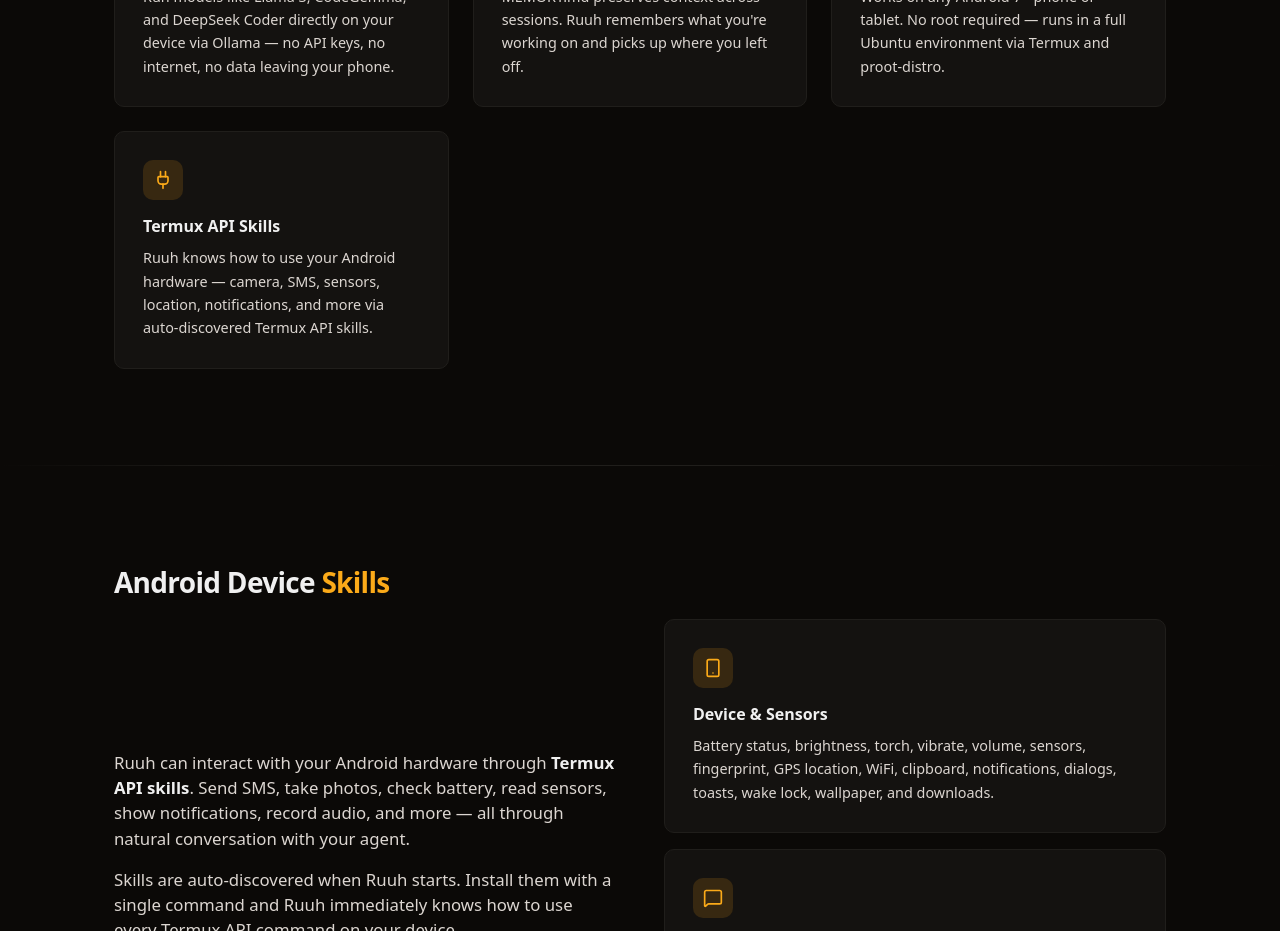
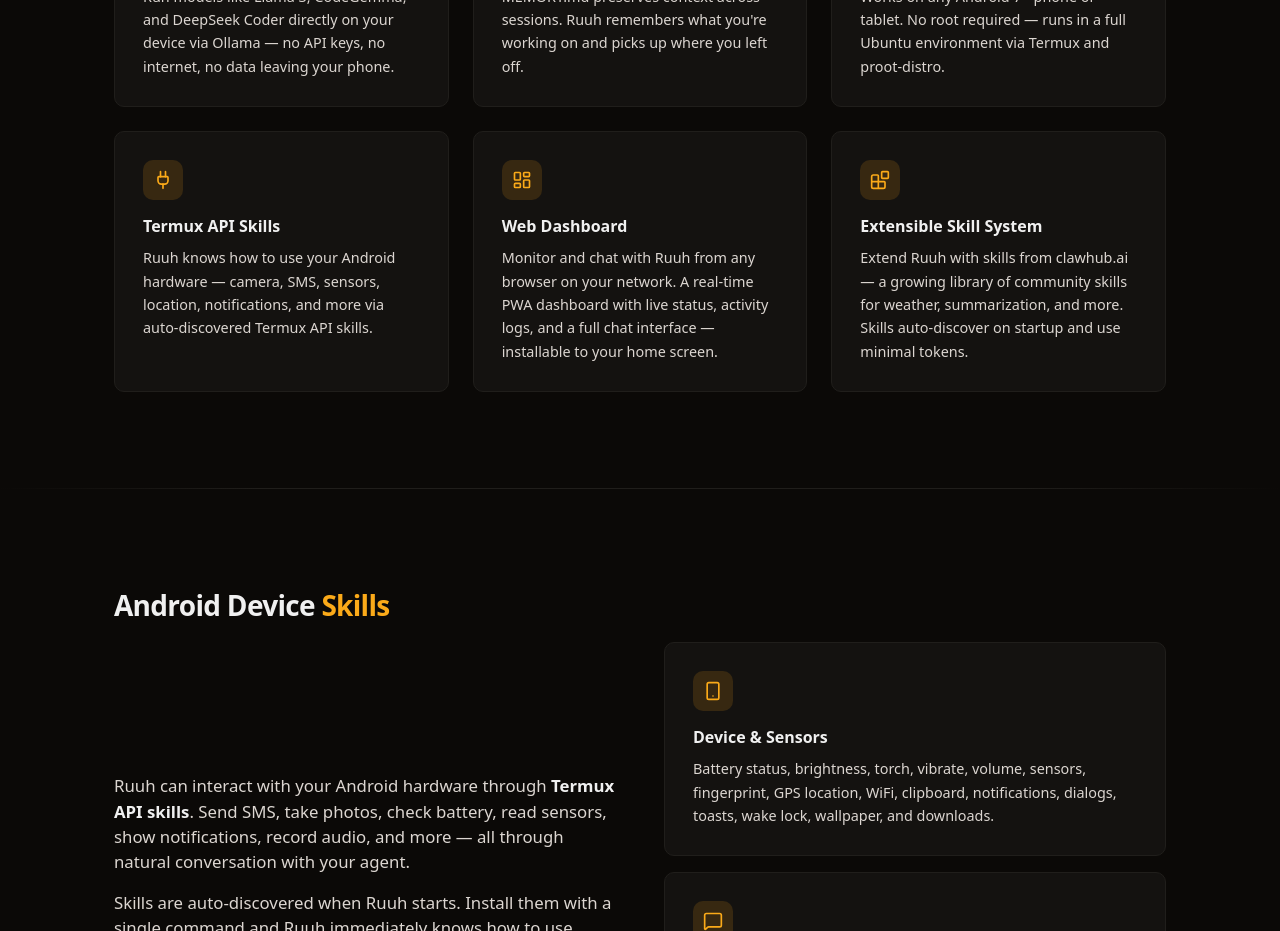
Before and after one commit to perminder-klair/ruuh, a Next.js app in the folder web/: page / in a window 1280 px wide. Shown: the part 2420-3351 px from the top of the page. Built offline with nearby package versions, Linux system fonts and the light colour scheme.

Commit message:
ollama models updated

```diff
--- a/web/app/docs/page.tsx
+++ b/web/app/docs/page.tsx
@@ -32,7 +32,7 @@
   {
     icon: Smartphone,
     title: "Android Device",
-    description: "Any Android phone or tablet running Android 7+.",
+    description: "Any Android phone or tablet.",
   },
   {
     icon: Download,
@@ -488,8 +488,8 @@
               . Ruuh automatically uses the latest model you pulled.
             </blockquote>
             <blockquote className="mt-4 border-l-2 border-primary/40 pl-4 text-[0.95rem] leading-relaxed text-muted-foreground">
-              Ollama supports both local and cloud models depending on your device.
-              Run a cloud model with{" "}
+              Ollama supports both local and cloud models depending on your
+              device. Run a cloud model with{" "}
               <code className="rounded bg-code-block px-1.5 py-0.5 text-[0.82rem]">
                 ollama pull qwen3:1.7b
               </code>{" "}
@@ -634,7 +634,6 @@
           </StaggerContainer>
         </div>
       </section>
-
     </main>
   );
 }
--- a/web/app/page.tsx
+++ b/web/app/page.tsx
@@ -5,6 +5,8 @@
   Smartphone,
   MessageSquare,
   Settings,
+  LayoutDashboard,
+  Blocks,
 } from "lucide-react";
 import { CopyButton } from "@/components/copy-button";
 import {
@@ -48,6 +50,18 @@
     title: "Termux API Skills",
     description:
       "Ruuh knows how to use your Android hardware — camera, SMS, sensors, location, notifications, and more via auto-discovered Termux API skills.",
+  },
+  {
+    icon: LayoutDashboard,
+    title: "Web Dashboard",
+    description:
+      "Monitor and chat with Ruuh from any browser on your network. A real-time PWA dashboard with live status, activity logs, and a full chat interface — installable to your home screen.",
+  },
+  {
+    icon: Blocks,
+    title: "Extensible Skill System",
+    description:
+      "Extend Ruuh with skills from clawhub.ai — a growing library of community skills for weather, summarization, and more. Skills auto-discover on startup and use minimal tokens.",
   },
 ];
 
```
Also changed, not shown: 2 other files (tests, documents, lock files or other folders).
